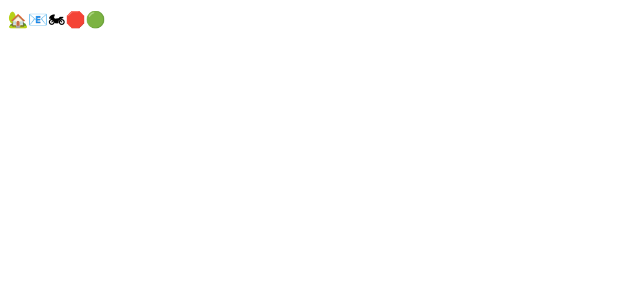
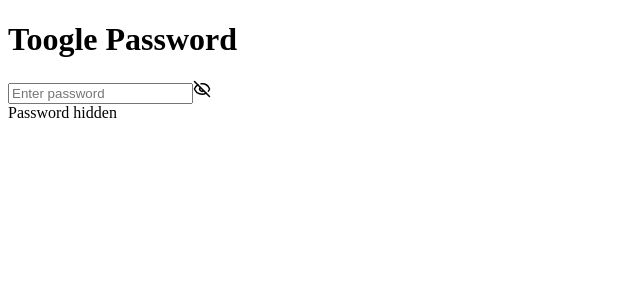
Before and after one commit to Kishore-L13/Namaste_react_Practice, a React (Vite) app: page / in a window 1280 px wide. Shown: the top 300 px of the page, without its empty margins (0-640 px from the left). Built offline with nearby package versions, Linux system fonts and the light colour scheme.

Commit message:
TogglePassword

```diff
--- a/package.json
+++ b/package.json
@@ -10,6 +10,7 @@
     "preview": "vite preview"
   },
   "dependencies": {
+    "lucide-react": "^0.511.0",
     "react": "^19.1.0",
     "react-dom": "^19.1.0"
   },
--- a/src/App.jsx
+++ b/src/App.jsx
@@ -1,14 +1,12 @@
 
 import './App.css'
-import Search_api from './Project/Search_api'
-import Tooltip from './Project/Tooltip'
-import Tooltip1 from './Project/Tooltip1'
+import TogglePassword from './Project/TogglePassword'
 function App() {
 
   return (
     <>
       <div>
-        <Tooltip1/>
+        <TogglePassword/>
       </div>
     </>
   )
--- /dev/null
+++ b/src/Project/TogglePassword.jsx
@@ -0,0 +1,24 @@
+import { useState } from "react"
+import { Eye, EyeOff } from 'lucide-react';
+const TogglePassword = () =>{
+    const [input , setInput] = useState("")
+    const [passwordvisble,setPasswordvisible] = useState(false)
+    const toggle = ()=>{
+        setPasswordvisible(!passwordvisble)
+    }
+    return(
+        <div>
+            <h1>Toogle Password</h1>
+            <input type={ passwordvisble?"text":"password"}
+            placeholder="Enter password"
+            value={input}
+            onChange={(e)=>setInput(e.target.value)}
+            />
+        <span onClick={()=>toggle()}>
+               { passwordvisble?<Eye size={18}/>:<EyeOff size={18}/>}
+        </span>
+      <div> {passwordvisble ? "Password shown":"Password hidden"}</div>
+        </div>
+    )
+}
+export default TogglePassword
```
Also changed, not shown: 1 other file (tests, documents, lock files or other folders).
